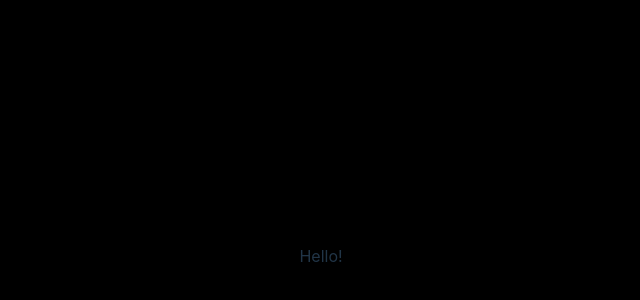
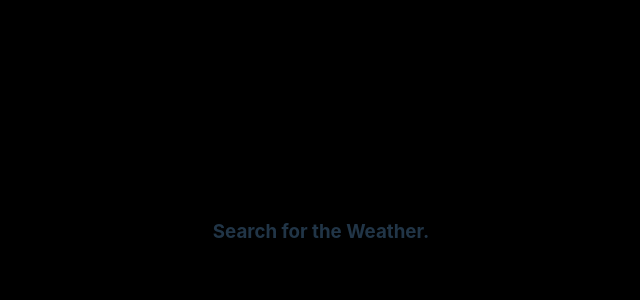
Before and after one commit to NumanXdev/Real-time-Weather-Widget, a React (Vite) app: page / in a window 1280 px wide. Shown: the part 144-444 px from the top of the page, without its empty margins (319-959 px from the left). Built offline with nearby package versions, Linux system fonts and the light colour scheme.

Commit message:
SearchBox component

```diff
--- a/src/App.jsx
+++ b/src/App.jsx
@@ -1,9 +1,10 @@
 import "./App.css";
+import SearchBox from "./searchBox";
 
 function App() {
   return (
     <>
-     <p>Hello!</p>
+      <SearchBox />
     </>
   );
 }
--- /dev/null
+++ b/src/searchBox.jsx
@@ -0,0 +1,14 @@
+import TextField from "@mui/material/TextField";
+
+function SearchBox() {
+  return (
+    <div>
+      <h3>Search for the Weather.</h3>
+      <form>
+        <TextField id="standard-basic" label="Standard" variant="standard" />
+      </form>
+    </div>
+  );
+}
+
+export default SearchBox;
```
